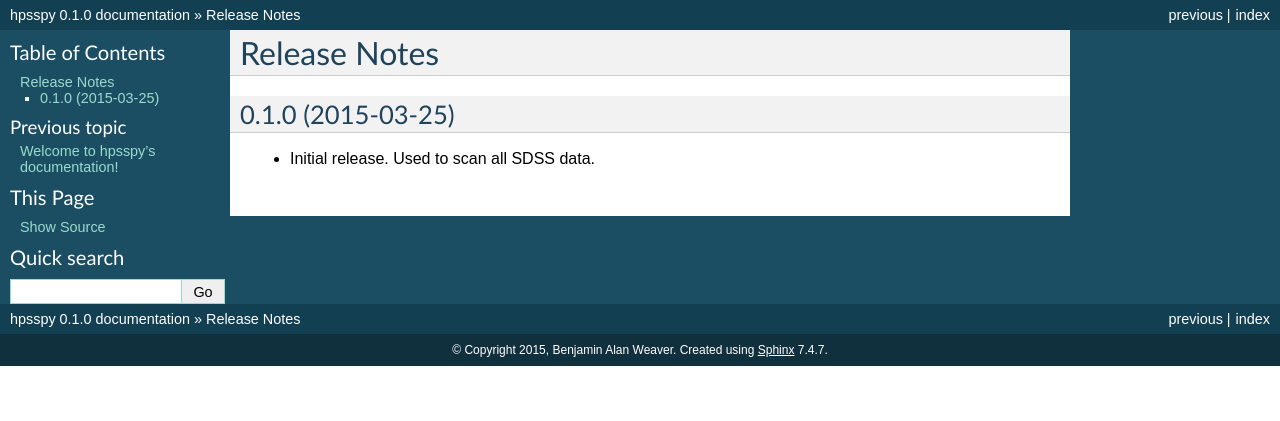
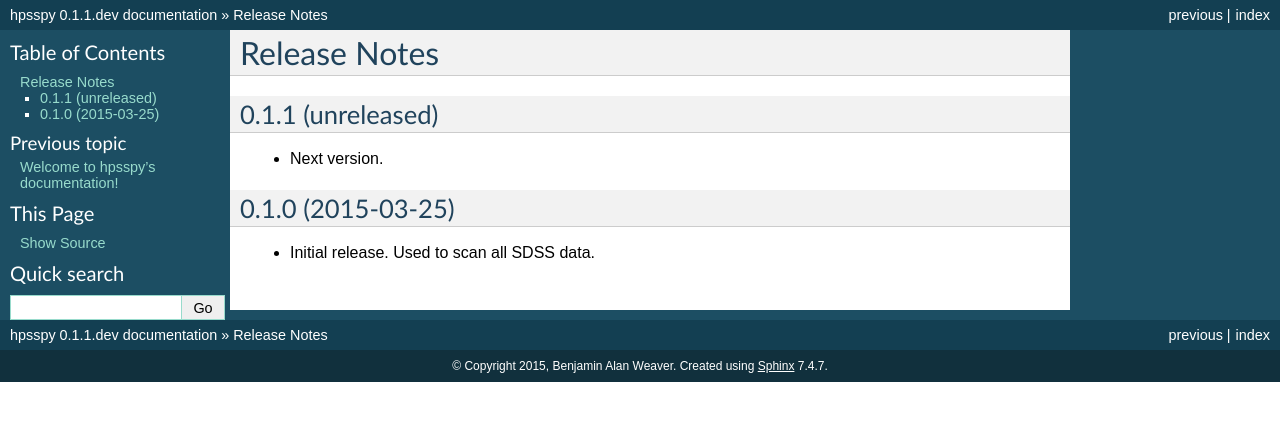
Before and after one commit to weaverba137/hpsspy, a Sphinx documentation site: the page built from doc/changes.rst, in a window 1280 px wide. Shown: the top 421 px of the page. Built offline with Sphinx 7.4.7, drawn with Linux system fonts in a browser that asks for light colours.

Commit message:
preparing for next release

```diff
--- a/doc/changes.rst
+++ b/doc/changes.rst
@@ -1,6 +1,11 @@
 =============
 Release Notes
 =============
+
+0.1.1 (unreleased)
+------------------
+
+* Next version.
 
 0.1.0 (2015-03-25)
 ------------------
--- a/hpsspy/__init__.py
+++ b/hpsspy/__init__.py
@@ -28,4 +28,4 @@ from . import util
 #
 #
 #
-__version__ = '0.1.0'
+__version__ = '0.1.1.dev'
```
